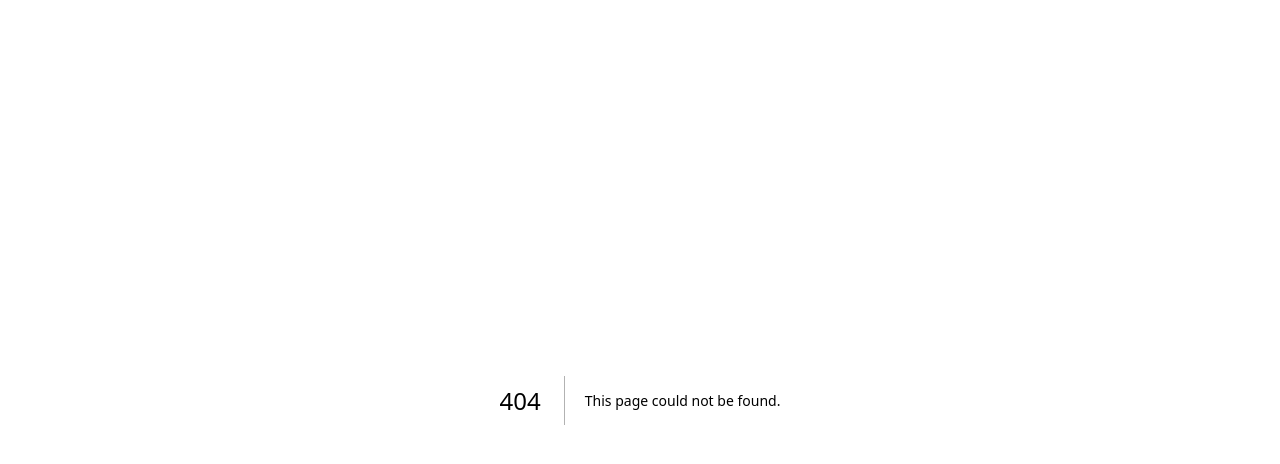
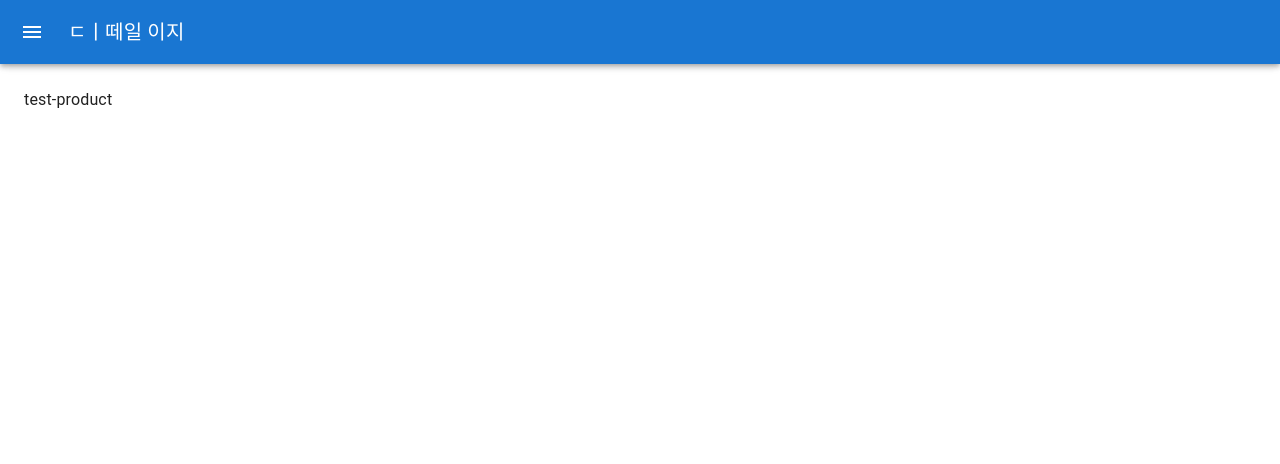
Before and after one commit to boahla/detailez, a Next.js app: page /test-product in a window 1280 px wide. Before the commit this address had no page. Shown: the top 464 px of the page. Built offline with nearby package versions, Linux system fonts and the light colour scheme.

Commit message:
[feat] 사이드바 라우팅 구현

```diff
--- a/app/layout.tsx
+++ b/app/layout.tsx
@@ -1,175 +1,63 @@
 "use client";
 import defaultTheme from "@/themes/default";
 import "./globals.css";
-import { Experimental_CssVarsProvider as CssVarsProvider } from "@mui/material/styles";
+import {
+  Experimental_CssVarsProvider as CssVarsProvider,
+  useTheme,
+  styled,
+} from "@mui/material/styles";
+import { ReactNode, useState } from "react";
+import Box from "@mui/material/Box";
+import CssBaseline from "@mui/material/CssBaseline";
+import { DrawerHeader, Header, Sidebar } from "@/components/layouts";
+import { LAYOUTS_NUMBERS } from "@/datas";
 
-import * as React from "react";
-// import { styled, useTheme } from "@mui/material/styles";
-// import Box from "@mui/material/Box";
-// import Drawer from "@mui/material/Drawer";
-// import CssBaseline from "@mui/material/CssBaseline";
-// import MuiAppBar, { AppBarProps as MuiAppBarProps } from "@mui/material/AppBar";
-// import Toolbar from "@mui/material/Toolbar";
-// import List from "@mui/material/List";
-// import Typography from "@mui/material/Typography";
-// import Divider from "@mui/material/Divider";
-// import IconButton from "@mui/material/IconButton";
-// import MenuIcon from "@mui/icons-material/Menu";
-// import ChevronLeftIcon from "@mui/icons-material/ChevronLeft";
-// import ChevronRightIcon from "@mui/icons-material/ChevronRight";
-// import ListItem from "@mui/material/ListItem";
-// import ListItemButton from "@mui/material/ListItemButton";
-// import ListItemIcon from "@mui/material/ListItemIcon";
-// import ListItemText from "@mui/material/ListItemText";
-// import InboxIcon from "@mui/icons-material/MoveToInbox";
-// import MailIcon from "@mui/icons-material/Mail";
+export default function RootLayout({ children }: { children: ReactNode }) {
+  const theme = useTheme();
+  const [open, setOpen] = useState(false);
 
-const drawerWidth = 240;
+  const handleDrawerOpen = () => {
+    setOpen(true);
+  };
 
-// const Main = styled("main", { shouldForwardProp: (prop) => prop !== "open" })<{
-//   open?: boolean;
-// }>(({ theme, open }) => ({
-//   flexGrow: 1,
-//   padding: theme.spacing(3),
-//   transition: theme.transitions.create("margin", {
-//     easing: theme.transitions.easing.sharp,
-//     duration: theme.transitions.duration.leavingScreen,
-//   }),
-//   marginLeft: `-${drawerWidth}px`,
-//   ...(open && {
-//     transition: theme.transitions.create("margin", {
-//       easing: theme.transitions.easing.easeOut,
-//       duration: theme.transitions.duration.enteringScreen,
-//     }),
-//     marginLeft: 0,
-//   }),
-// }));
-
-// interface AppBarProps extends MuiAppBarProps {
-//   open?: boolean;
-// }
-
-// const AppBar = styled(MuiAppBar, {
-//   shouldForwardProp: (prop) => prop !== "open",
-// })<AppBarProps>(({ theme, open }) => ({
-//   transition: theme.transitions.create(["margin", "width"], {
-//     easing: theme.transitions.easing.sharp,
-//     duration: theme.transitions.duration.leavingScreen,
-//   }),
-//   ...(open && {
-//     width: `calc(100% - ${drawerWidth}px)`,
-//     marginLeft: `${drawerWidth}px`,
-//     transition: theme.transitions.create(["margin", "width"], {
-//       easing: theme.transitions.easing.easeOut,
-//       duration: theme.transitions.duration.enteringScreen,
-//     }),
-//   }),
-// }));
-
-// const DrawerHeader = styled("div")(({ theme }) => ({
-//   display: "flex",
-//   alignItems: "center",
-//   padding: theme.spacing(0, 1),
-//   // necessary for content to be below app bar
-//   ...theme.mixins.toolbar,
-//   justifyContent: "flex-end",
-// }));
-
-export default function RootLayout({
-  children,
-}: {
-  children: React.ReactNode;
-}) {
-  // const theme = useTheme();
-  // const [open, setOpen] = React.useState(false);
-
-  // const handleDrawerOpen = () => {
-  //   setOpen(true);
-  // };
-
-  // const handleDrawerClose = () => {
-  //   setOpen(false);
-  // };
-
+  const handleDrawerClose = () => {
+    setOpen(false);
+  };
   return (
+    <html lang="en">
+      <body>
+        <CssBaseline />
         <CssVarsProvider theme={defaultTheme}>
-      <html lang="en">
-        {children}
-        {/* <Box sx={{ display: "flex" }}>
+          <Box sx={{ display: "flex" }}>
             <CssBaseline />
-          <AppBar position="fixed" open={open}>
-            <Toolbar>
-              <IconButton
-                color="inherit"
-                aria-label="open drawer"
-                onClick={handleDrawerOpen}
-                edge="start"
-                sx={{ mr: 2, ...(open && { display: "none" }) }}
-              >
-                <MenuIcon />
-              </IconButton>
-              <Typography variant="h6" noWrap component="div">
-                Persistent drawer
-              </Typography>
-            </Toolbar>
-          </AppBar>
-          <Drawer
-            sx={{
-              width: drawerWidth,
-              flexShrink: 0,
-              "& .MuiDrawer-paper": {
-                width: drawerWidth,
-                boxSizing: "border-box",
-              },
-            }}
-            variant="persistent"
-            anchor="left"
-            open={open}
-          >
-            <DrawerHeader>
-              <IconButton onClick={handleDrawerClose}>
-                {theme.direction === "ltr" ? (
-                  <ChevronLeftIcon />
-                ) : (
-                  <ChevronRightIcon />
-                )}
-              </IconButton>
-            </DrawerHeader>
-            <Divider />
-            <List>
-              {["Inbox", "Starred", "Send email", "Drafts"].map(
-                (text, index) => (
-                  <ListItem key={text} disablePadding>
-                    <ListItemButton>
-                      <ListItemIcon>
-                        {index % 2 === 0 ? <InboxIcon /> : <MailIcon />}
-                      </ListItemIcon>
-                      <ListItemText primary={text} />
-                    </ListItemButton>
-                  </ListItem>
-                )
-              )}
-            </List>
-            <Divider />
-            <List>
-              {["All mail", "Trash", "Spam"].map((text, index) => (
-                <ListItem key={text} disablePadding>
-                  <ListItemButton>
-                    <ListItemIcon>
-                      {index % 2 === 0 ? <InboxIcon /> : <MailIcon />}
-                    </ListItemIcon>
-                    <ListItemText primary={text} />
-                  </ListItemButton>
-                </ListItem>
-              ))}
-            </List>
-          </Drawer>
+            <Header open={open} onClick={handleDrawerOpen} />
+            <Sidebar open={open} onClose={handleDrawerClose} />
             <Main open={open}>
               <DrawerHeader />
               {children}
             </Main>
-        </Box> */}
+          </Box>
+        </CssVarsProvider>
+      </body>
     </html>
-    </CssVarsProvider>
   );
 }
+
+const Main = styled("main", { shouldForwardProp: (prop) => prop !== "open" })<{
+  open?: boolean;
+}>(({ theme, open }) => ({
+  flexGrow: 1,
+  padding: theme.spacing(3),
+  transition: theme.transitions.create("margin", {
+    easing: theme.transitions.easing.sharp,
+    duration: theme.transitions.duration.leavingScreen,
+  }),
+  marginLeft: `-${LAYOUTS_NUMBERS.drawerWidth}px`,
+  ...(open && {
+    transition: theme.transitions.create("margin", {
+      easing: theme.transitions.easing.easeOut,
+      duration: theme.transitions.duration.enteringScreen,
+    }),
+    marginLeft: 0,
+  }),
+}));
--- /dev/null
+++ b/app/test-product/page.tsx
@@ -0,0 +1,3 @@
+export default async function Home() {
+  return <div>test-product</div>;
+}
--- /dev/null
+++ b/components/layouts/DrawerHeader.tsx
@@ -0,0 +1,10 @@
+import { styled } from "@mui/material";
+
+export const DrawerHeader = styled("div")(({ theme }) => ({
+  display: "flex",
+  alignItems: "center",
+  padding: theme.spacing(0, 1),
+  // necessary for content to be below app bar
+  ...theme.mixins.toolbar,
+  justifyContent: "flex-end",
+}));
--- /dev/null
+++ b/components/layouts/Header.tsx
@@ -0,0 +1,53 @@
+import { LAYOUTS_NUMBERS } from "@/datas";
+import { IconButton, Toolbar, Typography, styled } from "@mui/material";
+import MuiAppBar, { AppBarProps as MuiAppBarProps } from "@mui/material/AppBar";
+import MenuIcon from "@mui/icons-material/Menu";
+
+interface HeaderProps {
+  open: boolean;
+  onClick: () => void;
+}
+
+const Header = ({ open, onClick }: HeaderProps) => {
+  return (
+    <AppBar position="fixed" open={open}>
+      <Toolbar>
+        <IconButton
+          color="inherit"
+          aria-label="open drawer"
+          onClick={onClick}
+          edge="start"
+          sx={{ mr: 2, ...(open && { display: "none" }) }}
+        >
+          <MenuIcon />
+        </IconButton>
+        <Typography variant="h6" noWrap component="div">
+          ㄷㅣ떼일 이지
+        </Typography>
+      </Toolbar>
+    </AppBar>
+  );
+};
+
+interface AppBarProps extends MuiAppBarProps {
+  open?: boolean;
+}
+
+const AppBar = styled(MuiAppBar, {
+  shouldForwardProp: (prop) => prop !== "open",
+})<AppBarProps>(({ theme, open }) => ({
+  transition: theme.transitions.create(["margin", "width"], {
+    easing: theme.transitions.easing.sharp,
+    duration: theme.transitions.duration.leavingScreen,
+  }),
+  ...(open && {
+    width: `calc(100% - ${LAYOUTS_NUMBERS.drawerWidth}px)`,
+    marginLeft: `${LAYOUTS_NUMBERS.drawerWidth}px`,
+    transition: theme.transitions.create(["margin", "width"], {
+      easing: theme.transitions.easing.easeOut,
+      duration: theme.transitions.duration.enteringScreen,
+    }),
+  }),
+}));
+
+export default Header;
--- /dev/null
+++ b/components/layouts/Sidebar.tsx
@@ -0,0 +1,66 @@
+import { LAYOUTS_NUMBERS, LAYOUT_SIDEBAR_MENUS } from "@/datas";
+import { ChevronLeft, ChevronRight } from "@mui/icons-material";
+import {
+  Divider,
+  Drawer,
+  IconButton,
+  List,
+  ListItem,
+  ListItemButton,
+  ListItemIcon,
+  ListItemText,
+  styled,
+  useTheme,
+} from "@mui/material";
+import { DrawerHeader } from ".";
+import { useRouter } from "next/navigation";
+
+interface SidebarProps {
+  open: boolean;
+  onClose: () => void;
+}
+
+const Sidebar = ({ open, onClose }: SidebarProps) => {
+  const theme = useTheme();
+  const router = useRouter();
+
+  const handleRouteSidebar = (item: any) => {
+    router.push(item.route);
+  };
+
+  return (
+    <CustomDrawer variant="persistent" anchor="left" open={open}>
+      <DrawerHeader>
+        <IconButton onClick={onClose}>
+          {theme.direction === "ltr" ? <ChevronLeft /> : <ChevronRight />}
+        </IconButton>
+      </DrawerHeader>
+      <Divider />
+      <List>
+        {LAYOUT_SIDEBAR_MENUS.map((item, idx) => (
+          <ListItem
+            key={idx}
+            disablePadding
+            onClick={() => handleRouteSidebar(item)}
+          >
+            <ListItemButton>
+              <ListItemIcon>{item.icon}</ListItemIcon>
+              <ListItemText primary={item.label} />
+            </ListItemButton>
+          </ListItem>
+        ))}
+      </List>
+    </CustomDrawer>
+  );
+};
+
+const CustomDrawer = styled(Drawer)(({ theme }) => ({
+  width: LAYOUTS_NUMBERS.drawerWidth,
+  flexShrink: 0,
+  "& .MuiDrawer-paper": {
+    width: LAYOUTS_NUMBERS.drawerWidth,
+    boxSizing: "border-box",
+  },
+}));
+
+export default Sidebar;
--- /dev/null
+++ b/components/layouts/index.ts
@@ -0,0 +1,5 @@
+import Header from "./Header";
+import Sidebar from "./Sidebar";
+import { DrawerHeader } from "./DrawerHeader";
+
+export { Header, Sidebar, DrawerHeader };
--- /dev/null
+++ b/datas/index.ts
@@ -0,0 +1,2 @@
+import { LAYOUTS_NUMBERS, LAYOUT_SIDEBAR_MENUS } from "./layouts";
+export { LAYOUTS_NUMBERS, LAYOUT_SIDEBAR_MENUS };
--- /dev/null
+++ b/datas/layouts.tsx
@@ -0,0 +1,25 @@
+import {
+  ChecklistOutlined,
+  FormatListBulletedOutlined,
+} from "@mui/icons-material";
+
+const LAYOUTS_NUMBERS = {
+  drawerWidth: 240,
+};
+
+const LAYOUT_SIDEBAR_MENUS = [
+  {
+    label: "관리중 프로젝트",
+    value: "management",
+    route: "/",
+    icon: <FormatListBulletedOutlined />,
+  },
+  {
+    label: "테스트 프로젝트",
+    value: "test-product",
+    route: "/test-product",
+    icon: <ChecklistOutlined />,
+  },
+];
+
+export { LAYOUTS_NUMBERS, LAYOUT_SIDEBAR_MENUS };
```
Also changed, not shown: 1 other file (tests, documents, lock files or other folders). Lines whose indentation alone changed are shown as unchanged.
